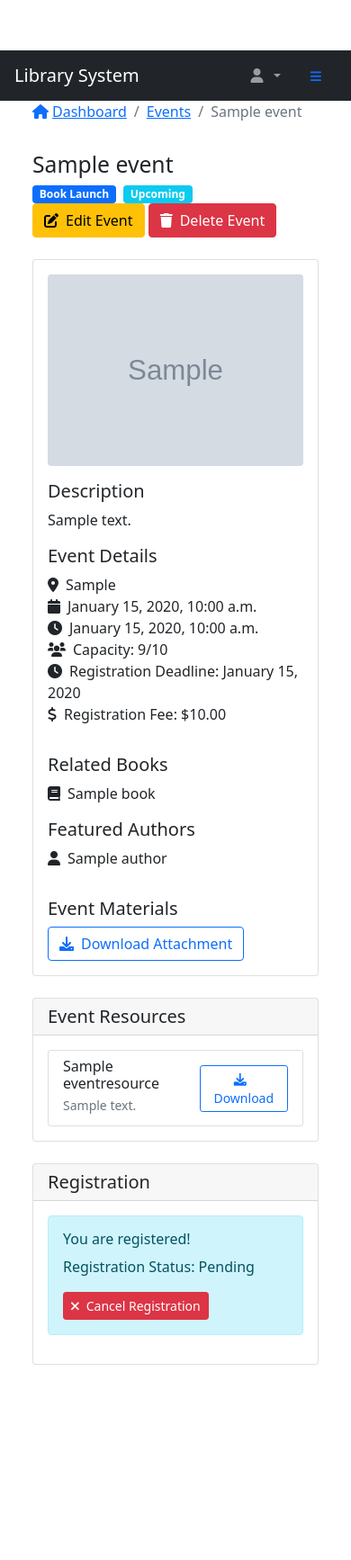
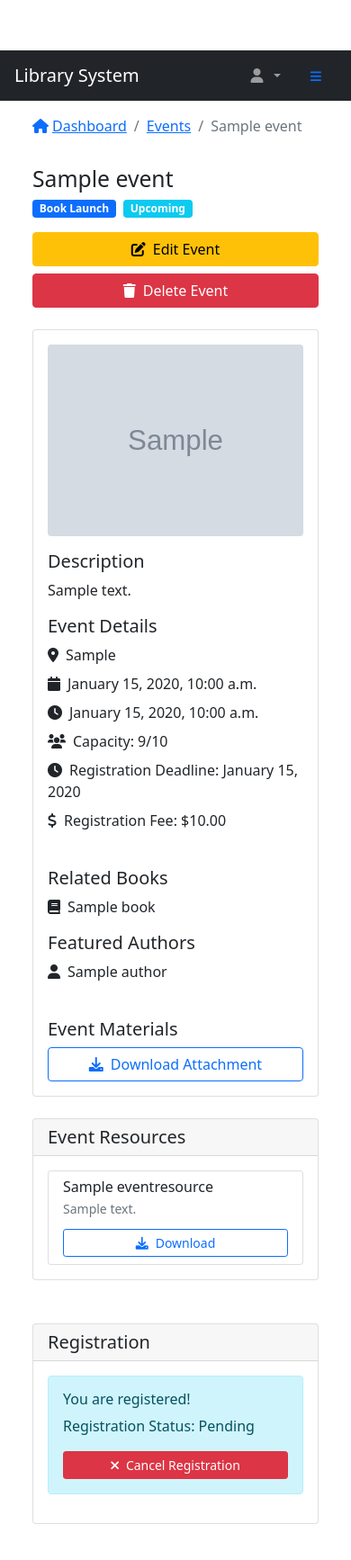
Before and after one commit to mushfiq1998/library-management-system, a Django app: page /event/1/ in a window 390 px wide. Shown: the whole page at 90% size. Before the commit the page ends 1517 px from the top, so only its background shows below. Run offline with Django 4.2, Linux system fonts and the light colour scheme; a user stored in the database is signed in; tables that the repository leaves empty hold one stand-in row (values such as "Sample post"); grey boxes marked "Sample" are stand-in pictures.

Commit message:
Make the templates of event management responsive

```diff
--- a/event_management/templates/event_management/event_detail.html
+++ b/event_management/templates/event_management/event_detail.html
@@ -3,7 +3,7 @@
 {% block title %}{{ event.title }}{% endblock %}
 
 {% block content %}
-<div class="container">
+<div class="container py-3 py-md-4">
     <!-- Navigation Breadcrumb -->
     <div class="row mb-3">
         <div class="col">
@@ -17,7 +17,7 @@
                     <li class="breadcrumb-item">
                         <a href="{% url 'event:event_list' %}">Events</a>
                     </li>
-                    <li class="breadcrumb-item active" aria-current="page">{{ event.title }}</li>
+                    <li class="breadcrumb-item active text-break" aria-current="page">{{ event.title }}</li>
                 </ol>
             </nav>
         </div>
@@ -25,63 +25,65 @@
 
     <!-- Event Header -->
     <div class="row mb-4">
-        <div class="col">
-            <h2>{{ event.title }}</h2>
-            <div class="d-flex gap-2 align-items-center">
+        <div class="col-12 col-sm mb-3 mb-sm-0">
+            <h2 class="text-break">{{ event.title }}</h2>
+            <div class="d-flex flex-wrap gap-2 align-items-center">
                 <span class="badge bg-primary">{{ event.get_event_type_display }}</span>
                 <span class="badge {% if event.status == 'UPCOMING' %}bg-info{% elif event.status == 'ONGOING' %}bg-success{% elif event.status == 'COMPLETED' %}bg-secondary{% else %}bg-danger{% endif %}">
                     {{ event.get_status_display }}
                 </span>
             </div>
         </div>
-        <div class="col-auto">
+        <div class="col-12 col-sm-auto">
             {% if user.role == 'ADMIN' or user.role == 'LIBRARIAN' %}
-            <a href="{% url 'event:event_edit' pk=event.pk %}" class="btn btn-warning">
-                <i class="fas fa-edit me-2"></i>Edit Event
-            </a>
-            <a href="{% url 'event:event_delete' pk=event.pk %}" class="btn btn-danger">
-                <i class="fas fa-trash me-2"></i>Delete Event
-            </a>
+            <div class="d-flex flex-wrap gap-2">
+                <a href="{% url 'event:event_edit' pk=event.pk %}" class="btn btn-warning w-100 w-sm-auto">
+                    <i class="fas fa-edit me-2"></i>Edit Event
+                </a>
+                <a href="{% url 'event:event_delete' pk=event.pk %}" class="btn btn-danger w-100 w-sm-auto">
+                    <i class="fas fa-trash me-2"></i>Delete Event
+                </a>
+            </div>
             {% endif %}
         </div>
     </div>
 
-    <div class="row">
+    <div class="row g-4">
         <!-- Event Details -->
-        <div class="col-md-8">
+        <div class="col-12 col-lg-8">
             <div class="card mb-4">
-                <div class="card-body">
+                <div class="card-body p-3 p-md-4">
                     {% if event.image %}
                     <img src="{{ event.image.url }}" class="img-fluid rounded mb-3" alt="{{ event.title }}">
                     {% endif %}
 
                     <h5 class="card-title">Description</h5>
-                    <p class="card-text">{{ event.description }}</p>
+                    <p class="card-text text-break">{{ event.description }}</p>
 
-                    <div class="row g-3">
-                        <div class="col-md-6">
+                    <div class="row g-4">
+                        <div class="col-12 col-md-6">
                             <h5>Event Details</h5>
                             <ul class="list-unstyled">
-                                <li><i class="fas fa-map-marker-alt me-2"></i>{{ event.location }}</li>
-                                <li><i class="fas fa-calendar me-2"></i>{{ event.start_date|date:"F j, Y, g:i a" }}</li>
-                                <li><i class="fas fa-clock me-2"></i>{{ event.end_date|date:"F j, Y, g:i a" }}</li>
+                                <li class="mb-2"><i class="fas fa-map-marker-alt me-2"></i><span class="text-break">{{ event.location }}</span></li>
+                                <li class="mb-2"><i class="fas fa-calendar me-2"></i>{{ event.start_date|date:"F j, Y, g:i a" }}</li>
+                                <li class="mb-2"><i class="fas fa-clock me-2"></i>{{ event.end_date|date:"F j, Y, g:i a" }}</li>
                                 {% if event.requires_registration %}
-                                <li><i class="fas fa-users me-2"></i>Capacity: {{ event.available_seats }}/{{ event.capacity }}</li>
-                                <li><i class="fas fa-clock me-2"></i>Registration Deadline: {{ event.registration_deadline|date:"F j, Y" }}</li>
+                                <li class="mb-2"><i class="fas fa-users me-2"></i>Capacity: {{ event.available_seats }}/{{ event.capacity }}</li>
+                                <li class="mb-2"><i class="fas fa-clock me-2"></i>Registration Deadline: {{ event.registration_deadline|date:"F j, Y" }}</li>
                                 {% if event.registration_fee > 0 %}
-                                <li><i class="fas fa-dollar-sign me-2"></i>Registration Fee: ${{ event.registration_fee }}</li>
+                                <li class="mb-2"><i class="fas fa-dollar-sign me-2"></i>Registration Fee: ${{ event.registration_fee }}</li>
                                 {% endif %}
                                 {% endif %}
                             </ul>
                         </div>
 
                         {% if event.related_books.exists or event.featured_authors.exists %}
-                        <div class="col-md-6">
+                        <div class="col-12 col-md-6">
                             {% if event.related_books.exists %}
                             <h5>Related Books</h5>
-                            <ul class="list-unstyled">
+                            <ul class="list-unstyled mb-3">
                                 {% for book in event.related_books.all %}
-                                <li><i class="fas fa-book me-2"></i>{{ book.title }}</li>
+                                <li class="mb-2"><i class="fas fa-book me-2"></i><span class="text-break">{{ book.title }}</span></li>
                                 {% endfor %}
                             </ul>
                             {% endif %}
@@ -90,7 +92,7 @@
                             <h5>Featured Authors</h5>
                             <ul class="list-unstyled">
                                 {% for author in event.featured_authors.all %}
-                                <li><i class="fas fa-user me-2"></i>{{ author.name }}</li>
+                                <li class="mb-2"><i class="fas fa-user me-2"></i><span class="text-break">{{ author.name }}</span></li>
                                 {% endfor %}
                             </ul>
                             {% endif %}
@@ -99,9 +101,9 @@
                     </div>
 
                     {% if event.attachment %}
-                    <div class="mt-3">
+                    <div class="mt-4">
                         <h5>Event Materials</h5>
-                        <a href="{{ event.attachment.url }}" class="btn btn-outline-primary" download>
+                        <a href="{{ event.attachment.url }}" class="btn btn-outline-primary w-100 w-sm-auto" download>
                             <i class="fas fa-download me-2"></i>Download Attachment
                         </a>
                     </div>
@@ -115,17 +117,17 @@
                 <div class="card-header">
                     <h5 class="mb-0">Event Resources</h5>
                 </div>
-                <div class="card-body">
+                <div class="card-body p-3 p-md-4">
                     <div class="list-group">
                         {% for resource in event.resources.all %}
                         {% if resource.is_public or user.role == 'ADMIN' or user.role == 'LIBRARIAN' %}
                         <div class="list-group-item">
-                            <div class="d-flex justify-content-between align-items-center">
-                                <div>
+                            <div class="d-flex flex-column flex-sm-row justify-content-between align-items-start align-items-sm-center gap-2">
+                                <div class="text-break">
                                     <h6 class="mb-1">{{ resource.title }}</h6>
                                     <p class="mb-1 text-muted small">{{ resource.description }}</p>
                                 </div>
-                                <a href="{{ resource.file.url }}" class="btn btn-sm btn-outline-primary" download>
+                                <a href="{{ resource.file.url }}" class="btn btn-sm btn-outline-primary w-100 w-sm-auto" download>
                                     <i class="fas fa-download me-2"></i>Download
                                 </a>
                             </div>
@@ -139,21 +141,21 @@
         </div>
 
         <!-- Sidebar -->
-        <div class="col-md-4">
+        <div class="col-12 col-lg-4">
             <!-- Registration Status -->
             {% if event.requires_registration %}
             <div class="card mb-4">
                 <div class="card-header">
                     <h5 class="mb-0">Registration</h5>
                 </div>
-                <div class="card-body">
+                <div class="card-body p-3 p-md-4">
                     {% if registration %}
                         <div class="alert alert-info">
                             <h6 class="alert-heading">You are registered!</h6>
                             <p class="mb-0">Registration Status: {{ registration.get_status_display }}</p>
                             {% if registration.status == 'PENDING' or registration.status == 'CONFIRMED' %}
                             <div class="mt-3">
-                                <a href="{% url 'event:registration_cancel' pk=registration.pk %}" class="btn btn-danger btn-sm">
+                                <a href="{% url 'event:registration_cancel' pk=registration.pk %}" class="btn btn-danger btn-sm w-100 w-sm-auto">
                                     <i class="fas fa-times me-2"></i>Cancel Registration
                                 </a>
                             </div>
@@ -170,7 +172,7 @@
                             </div>
                         {% else %}
                             <p>Seats Available: {{ event.available_seats }}/{{ event.capacity }}</p>
-                            <a href="{% url 'event:event_register' pk=event.pk %}" class="btn btn-primary">
+                            <a href="{% url 'event:event_register' pk=event.pk %}" class="btn btn-primary w-100">
                                 <i class="fas fa-ticket-alt me-2"></i>Register Now
                             </a>
                         {% endif %}
@@ -185,7 +187,7 @@
                 <div class="card-header">
                     <h5 class="mb-0">Event Feedback</h5>
                 </div>
-                <div class="card-body">
+                <div class="card-body p-3 p-md-4">
                     {% if user_feedback %}
                         <div class="mb-3">
                             <h6>Your Feedback</h6>
@@ -194,10 +196,10 @@
                                 <i class="fas fa-star {% if forloop.counter <= user_feedback.rating %}text-warning{% else %}text-muted{% endif %}"></i>
                                 {% endfor %}
                             </div>
-                            <p class="mb-0">{{ user_feedback.comment }}</p>
+                            <p class="mb-0 text-break">{{ user_feedback.comment }}</p>
                         </div>
                     {% else %}
-                        <a href="{% url 'event:submit_feedback' pk=event.pk %}" class="btn btn-primary">
+                        <a href="{% url 'event:submit_feedback' pk=event.pk %}" class="btn btn-primary w-100">
                             <i class="fas fa-comment me-2"></i>Submit Feedback
                         </a>
                     {% endif %}
```
Also changed, not shown: event_management/templates/event_management/event_calendar.html (+31 -8 lines), event_management/templates/event_management/event_confirm_delete.html (+51 -18 lines), event_management/templates/event_management/event_form.html (+74 -28 lines), event_management/templates/event_management/event_list.html (+19 -15 lines), event_management/templates/event_management/my_registrations.html (+26 -26 lines), event_management/templates/event_management/registration_form.html (+26 -11 lines).
